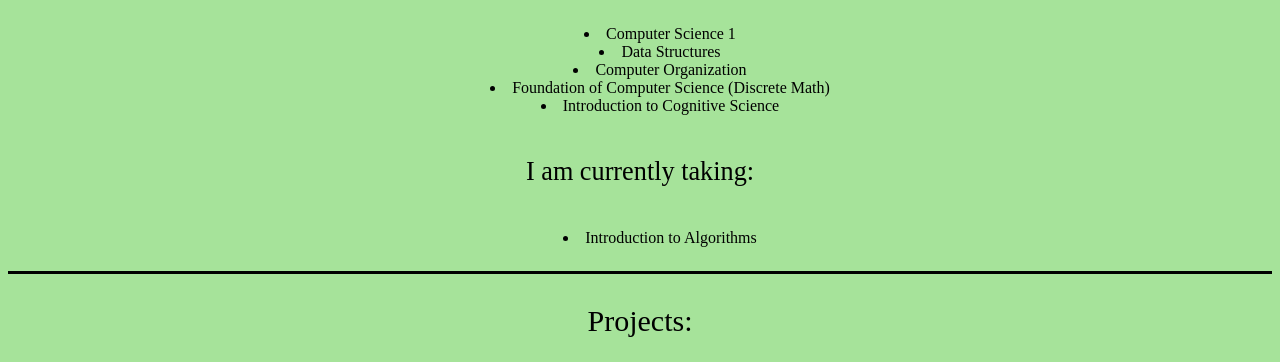
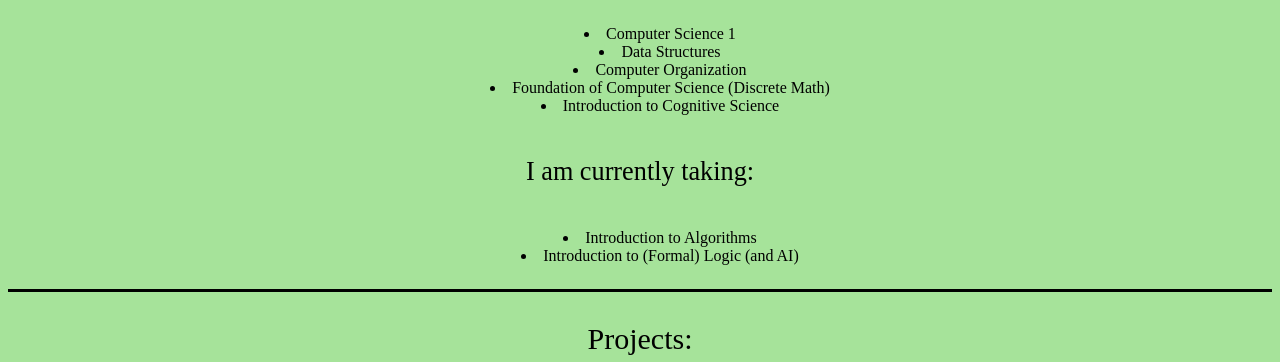
Before and after one commit to sohan-4/sohan-4.github.io, a plain HTML site: page index.html in a window 1280 px wide. Shown: the part 438-800 px from the top of the page. Drawn offline with Linux system fonts and the light colour scheme.

Commit message:
moreeeeeeeee

```diff
--- a/index.html
+++ b/index.html
@@ -31,6 +31,7 @@
 		<p class = "smaller">I am currently taking:</p>
 		<ul>
 			<li>Introduction to Algorithms</li>
+			<li>Introduction to (Formal) Logic (and AI)</li>
 		</ul>
 	</div>
 	<hr>
```
